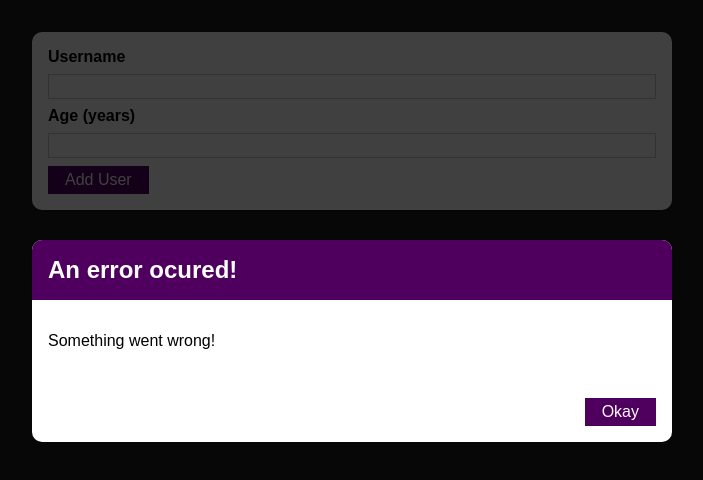
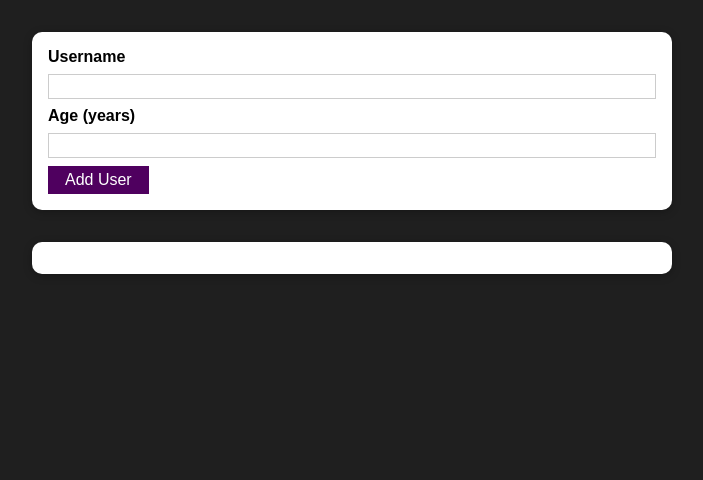
Before and after one commit to bilenkomike/react-users-app, a React (Create React App) app: page / in a window 1280 px wide. Shown: the top 480 px of the page, without its empty margins (288-991 px from the left). Built offline with nearby package versions, Linux system fonts and the light colour scheme.

Commit message:
final commit && error modal logic

```diff
--- a/src/components/UI/ErrorModal.js
+++ b/src/components/UI/ErrorModal.js
@@ -8,7 +8,7 @@ import Button from './Button';
 const ErrorModal = props => {
     return (
         <div>
-            <div className={classes.backdrop} />
+            <div className={classes.backdrop} onClick={props.onErrorClose} />
     <Card className={classes.modal}>
         <header className={classes.header}>
             <h2>{props.title}</h2>
@@ -17,7 +17,7 @@ const ErrorModal = props => {
             <p>{props.message}</p>
         </div>
         <footer className={classes.actions}>
-            <Button>Okay</Button>
+            <Button onClick={props.onErrorClose}>Okay</Button>
         </footer>
     </Card>
     </div>);
--- a/src/components/Users/AddUser.js
+++ b/src/components/Users/AddUser.js
@@ -7,12 +7,19 @@ import ErrorModal from '../UI/ErrorModal';
 const AddUser = props => {
     const [userName, setUserName] = useState('');
     const [age, setAge] = useState('');
+    const [error, setError] = useState();
     const handleUserAdd = e => {
         e.preventDefault();
         if (userName.trim().length === 0 || age.trim().length === 0) {
+            setError({title: 'Invalid input!',
+            message: 'Please set not empty name and age!'
+        });
             return;
         }
         if (+age < 1) {
+            setError({title: 'Invalid age!',
+                message: 'Age cannot be less than 1!'
+            });
             return;
         }
 
@@ -30,8 +37,12 @@ const AddUser = props => {
         setAge(e.target.value);
     };
 
+    const handleError = () => {
+        setError(null);
+    }
+
     return (<>
-        <ErrorModal title='An error ocured!' message='Something went wrong!' />
+        {error && <ErrorModal title={error.title} message={error.message} onErrorClose={handleError} />}
     <Card className={classes.input}>
         <form onSubmit={handleUserAdd}>
             <label htmlFor='username'>Username</label>
```
